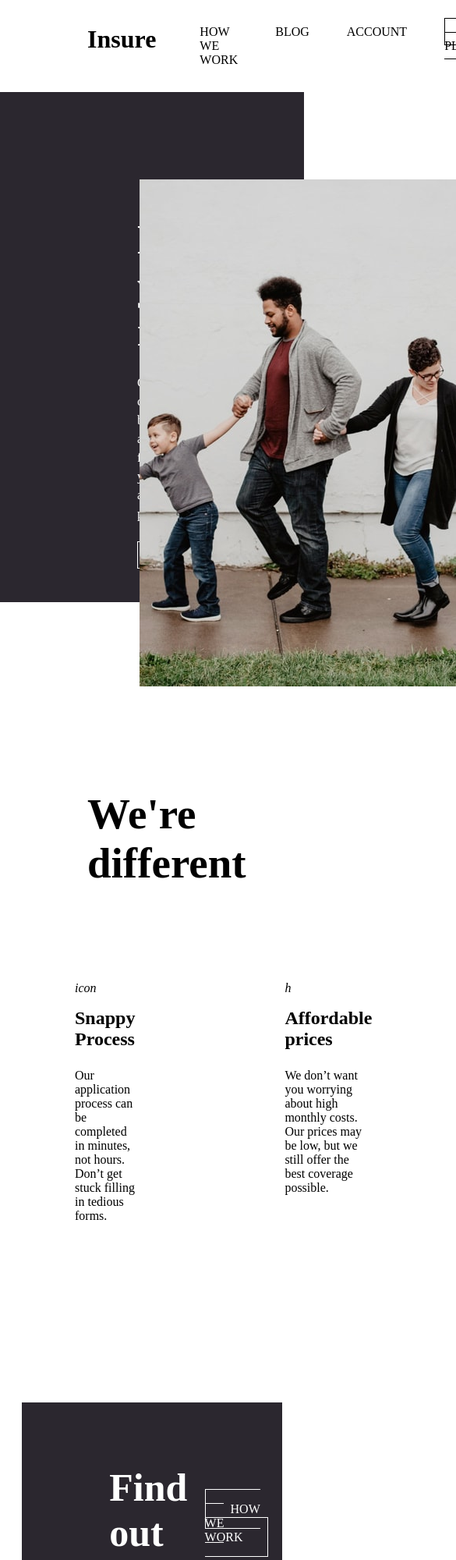
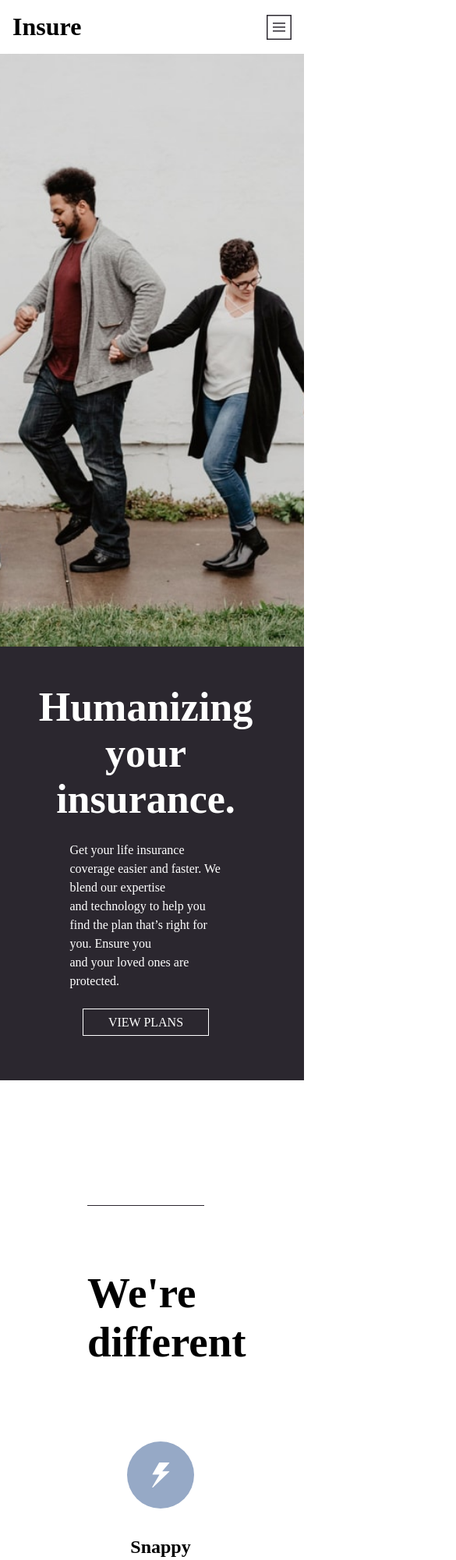
Before and after one commit to Tduncan14/insure, a plain HTML site: page index.html in a window 390 px wide. Shown: the top 2000 px of the page at 78% size, 585 px wide, since content can reach past the window. Drawn offline with Linux system fonts and the light colour scheme.

Commit message:
keep moving forward

```diff
--- a/index.html
+++ b/index.html
@@ -16,14 +16,19 @@
 <body>
 
   <div class="attribution">
-
     <div class="header">
       <div class="logo">
         <h1> Insure</h1>
       </div>
 
-      <div class="headernavs">
-        <ul>
+      <img class="hamburger" src="/images/icon-hamburger.svg" />
+
+
+
+      <div class="headernavs hidden">
+
+
+        <ul class= "hidden">
           <li class="list"><a>HOW WE WORK</a></li>
           <li class="list"><a>BLOG</a></li>
           <li class="list"><a>ACCOUNT</a></li>
@@ -33,9 +38,14 @@
     </div>
 
 
-    <div class="hero">
+    <div class="hero  ">
 
-      <div class="line"></div>
+
+      <!-- <div class="imagecontainer">
+        <img  class="image" src="/images/bg-pattern-intro-right-desktop.svg" />
+
+        </div> -->
+      <div class="line1"></div>
 
       <div class="  positional left">
         <h1>  Humanizing  <br /> your insurance.</h1>
@@ -61,7 +71,7 @@
 </div>
 
       <div class="content">
-        <div class="line"></div>
+        <div class="line2"></div>
 
         <h1 class="positionals"> We're different</h1>
 
@@ -72,7 +82,8 @@
 
           <div class="iconcard">
 
-            <i>icon</i>
+
+            <img   class="imageicon" src="/images/icon-snappy-process.svg" />
 
             <h2> Snappy Process</h2>
 
@@ -85,7 +96,8 @@
 
           <div class="iconcard">
 
-            <i>h</i>
+
+            <img   class="imageicon" src="/images/icon-affordable-prices.svg" />
             <h2>Affordable prices</h2>
             <p>
               We don’t want you worrying about high monthly costs. Our prices may be low,
@@ -97,7 +109,8 @@
 
 
           <div class="iconcard">
-            <i>o</i>
+
+              <img class="imageicon" src="/images/icon-people-first.svg" />
             <h2>People First</h2>
 
             <p>
@@ -137,10 +150,10 @@
 
           <div>
             <ul>
-              <li><img src="./images/icon-facebook.svg"/></li>
-              <li><img src="./images/icon-twitter.svg"/></li>
-              <li> <img src="./images/icon-pinterest.svg" /></li>
-              <li><img src="./images/icon-instagram.svg"/></li>
+              <li><img class="iconImage" src="./images/icon-facebook.svg"/></li>
+              <li><img class="iconImage" src="./images/icon-twitter.svg"/></li>
+              <li> <img class="iconImage" src="./images/icon-pinterest.svg" /></li>
+              <li><img class="iconImage" src="./images/icon-instagram.svg"/></li>
             </ul>
           </div>
         </div>
--- a/style.css
+++ b/style.css
@@ -3,6 +3,7 @@
     margin:0;
     padding:0;
     box-sizing: content-box;
+
 }
 
 /* header */
@@ -43,6 +44,9 @@
 .hero{
     display:flex;
     background-color: hsl(270, 9%, 17%);
+    position: relative;
+
+
 }
 
 
@@ -56,7 +60,7 @@
     flex-direction: column;
     margin-right: 7rem;
     position: relative;
-    left:8rem;
+    left:-3rem;
 }
 
 
@@ -114,10 +118,10 @@
 }
 
 .iconcard{
-    width:27%;
+    width:20%;
     padding:1rem;
-    margin-right:5rem;
-    margin-left:5rem;
+    margin-right:7rem;
+    margin-left:7rem;
 }
 
 .iconcard i{
@@ -257,3 +261,193 @@ hr {
     margin-left:auto;
     margin-top:-3.5rem;
 }
+
+/* icon images*/
+
+.imageicon{
+    margin-bottom:2rem;
+}
+
+
+
+.line1{
+    background-color:white;
+    height:1px;
+    width:150px;
+    position:relative;
+    top:7rem;
+    left:8rem;
+}
+
+
+.line2{
+    background-color: hsl(270, 9%, 17%);;
+    height:1px;
+    width:150px;
+    position:relative;
+    top:-5rem;
+    left:7rem;
+
+
+}
+
+
+.iconImage{
+    cursor: pointer;
+
+
+
+}
+
+
+.iconImage:hover{
+   color:hsl(270, 9%, 17%);
+
+
+}
+
+/* .image{
+    position: absolute;
+    left:45rem;
+    top:-1rem;
+    z-index: 1;
+
+
+
+}
+
+.imagecontainer{
+    overflow-x: hidden;
+    position:relative;
+} */
+
+
+
+
+@media screen  and (max-width:768px){
+
+
+
+    .hamburger{
+        margin-right:2rem;
+    }
+    .hidden{
+        display:none;
+    }
+
+    .header{
+        display:flex;
+    justify-content:space-between;
+    align-items: center;
+    margin-right:0;
+    margin-left:0;
+    width:100vw;
+    padding:1rem;
+
+    }
+
+    .header ul{
+        display:flex;
+        flex-direction: column;
+
+    }
+
+    .header .logo{
+        padding:0;
+        cursor:pointer;
+
+    }
+
+    .header ul li{
+        list-style-type: none;
+        padding:0;
+        cursor:pointer;
+    }
+
+
+    .hero{
+        display:flex;
+        flex-direction: column-reverse;
+
+    }
+
+
+    .left{
+
+        justify-content: center;
+        align-items: center;
+        align-self: center;
+        padding-left:5rem;
+        padding-bottom:4rem;
+
+
+    }
+
+    .left h1{
+        text-align: center;
+    }
+
+    /* right side of the object */
+
+
+    .right{
+        width:100vw;
+        height:90vh;
+        align-items:center;
+        justify-content: center;
+        padding-left:7rem;
+        margin-top:-7rem;
+
+
+    }
+
+    .right img{
+        object-fit: cover;
+        width:100%;
+        height:100%;
+    }
+
+
+    /*  */
+
+    .contentLi{
+        display:flex;
+        flex-direction: column;
+        width: 100%;
+
+    }
+
+    /* image */
+
+    .iconcard{
+        width: 40%;
+        text-align: center;
+        justify-content: center;
+        align-items: center;
+    }
+
+
+
+    /* bottom footer */
+
+    .bottomFooter{
+        display: flex;
+        flex-direction: column;
+        text-align: center;
+    }
+
+    .bottomFooter ul li{
+        margin-top:3rem;
+    }
+
+
+
+    .subfooter{
+        flex-direction: column;
+        text-align: center;
+    }
+
+    .subfooter h1{
+        margin-bottom:2rem;
+    }
+}
```
